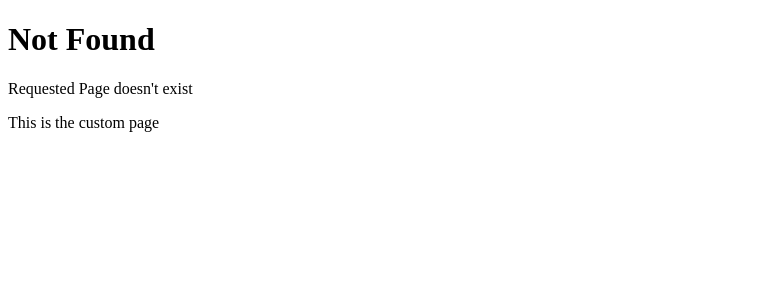
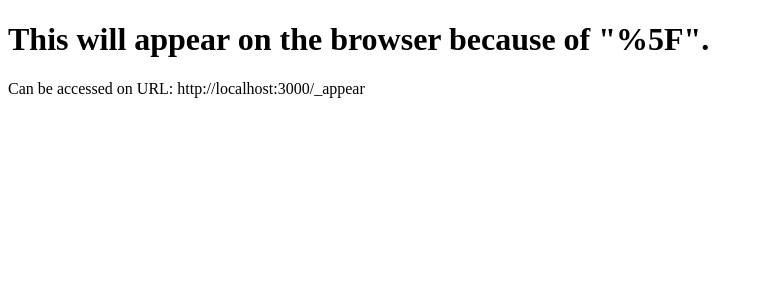
Before and after one commit to DeepakKumarKhatri/NextJs, a Next.js app in the folder hello-next/: page /%5Fappear in a window 1280 px wide. Before the commit this address had no page. Shown: the top 300 px of the page, without its empty margins (0-763 px from the left). Built offline with nearby package versions, Linux system fonts and the light colour scheme.

Commit message:
Learned private folders routing

```diff
--- /dev/null
+++ b/hello-next/src/app/%5Fappear/page.tsx
@@ -0,0 +1,8 @@
+export default function Experiment() {
+  return (
+    <>
+      <h1>This will appear on the browser because of "%5F".</h1>
+      <p>Can be accessed on URL: http://localhost:3000/_appear</p>
+    </>
+  );
+}
```
Also changed, not shown: hello-next/src/app/_lib/page.tsx (added, +7 -0 lines).
